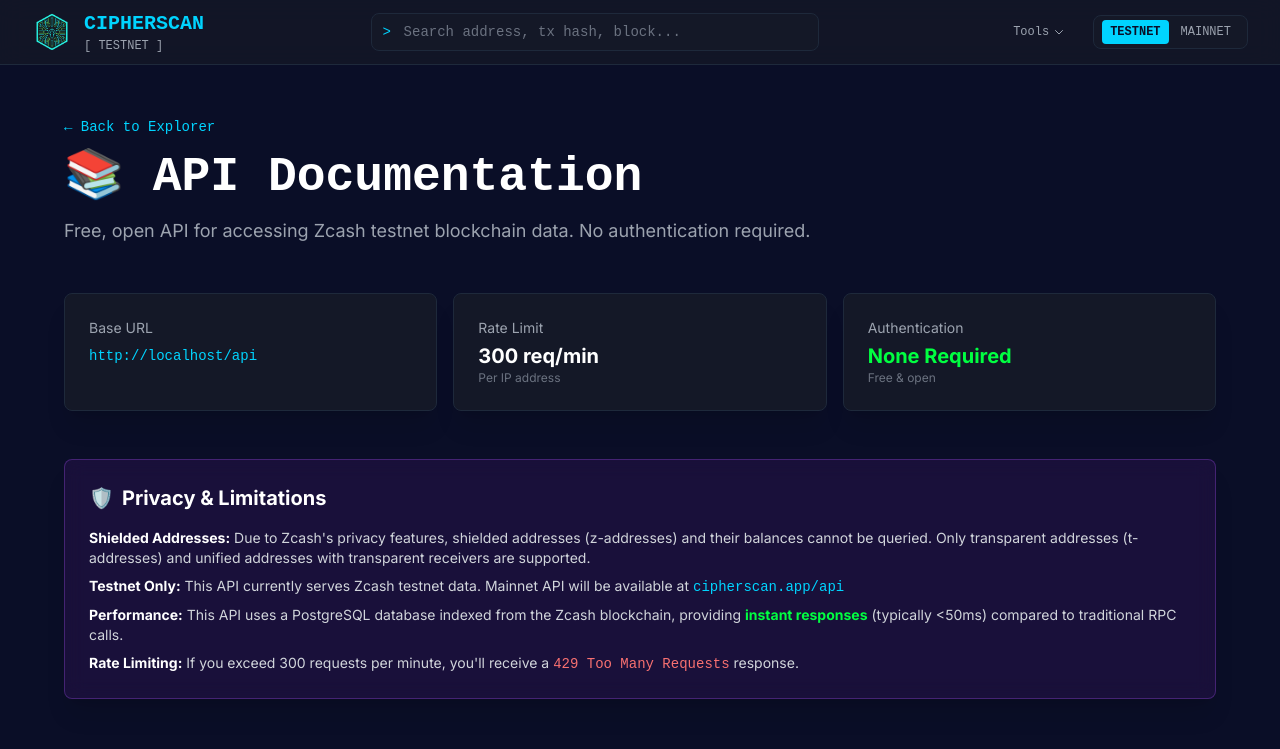
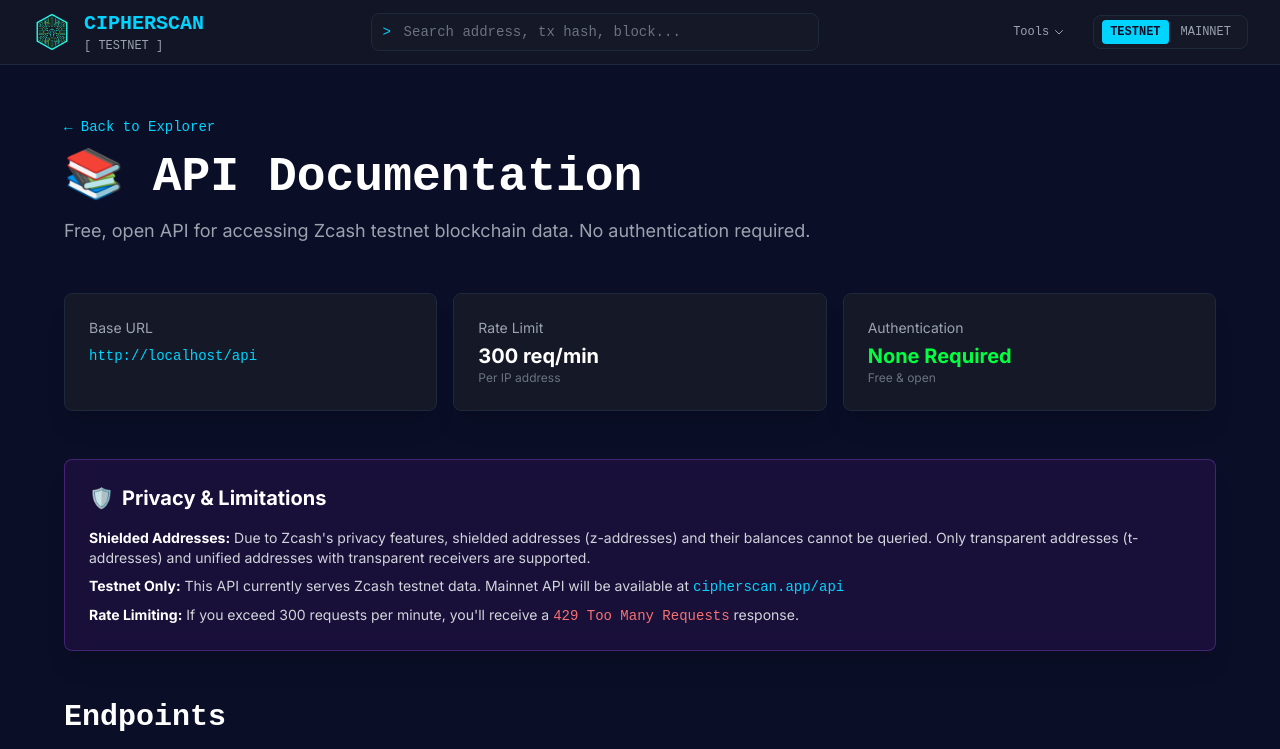
Before and after one commit to Kenbak/cipherscan, a Next.js app: page /docs in a window 1280 px wide. Shown: the top 749 px of the page. Built offline with nearby package versions, Linux system fonts and the light colour scheme; no server answers.

Commit message:
Simplify API docs: remove internal implementation details
- Remove PostgreSQL/RPC technical details from docs
- Keep documentation focused on API usage, not implementation
- Cleaner, more user-friendly documentation

```diff
--- a/app/docs/page.tsx
+++ b/app/docs/page.tsx
@@ -240,10 +240,6 @@
               Mainnet API will be available at <code className="text-cipher-cyan">cipherscan.app/api</code>
             </p>
             <p>
-              <strong className="text-white">Performance:</strong> This API uses a PostgreSQL database indexed from the Zcash blockchain,
-              providing <strong className="text-cipher-green">instant responses</strong> (typically &lt;50ms) compared to traditional RPC calls.
-            </p>
-            <p>
               <strong className="text-white">Rate Limiting:</strong> If you exceed 300 requests per minute,
               you'll receive a <code className="text-red-400">429 Too Many Requests</code> response.
             </p>
```
